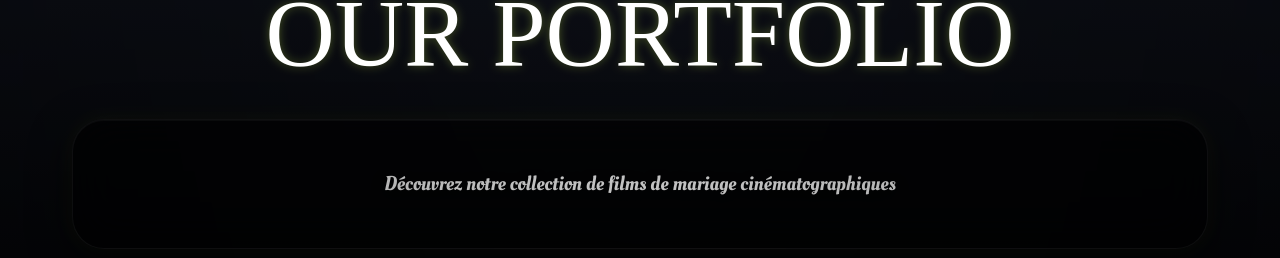
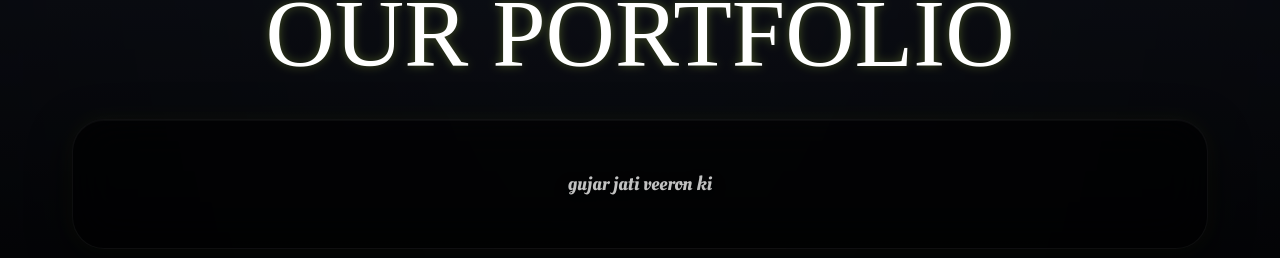
Before and after one commit to yourprint699-crypto/b32e, a React (Vite) app: page / in a window 1280 px wide. Shown: the part 1131-1389 px from the top of the page. Built offline with nearby package versions, Linux system fonts and the light colour scheme; a web font is replaced by a local one.

Commit message:
Updated PortfolioSection.jsx

```diff
--- a/src/components/home/PortfolioSection.jsx
+++ b/src/components/home/PortfolioSection.jsx
@@ -257,7 +257,7 @@ const PortfolioSection = () => {
           </h2>
           <div className="floating-panel-dark max-width-content">
             <p className="font-[font1] text-responsive leading-relaxed text-layer-2">
-              Découvrez notre collection de films de mariage cinématographiques
+              gujar jati veeron ki
             </p>
           </div>
         </div>
```
